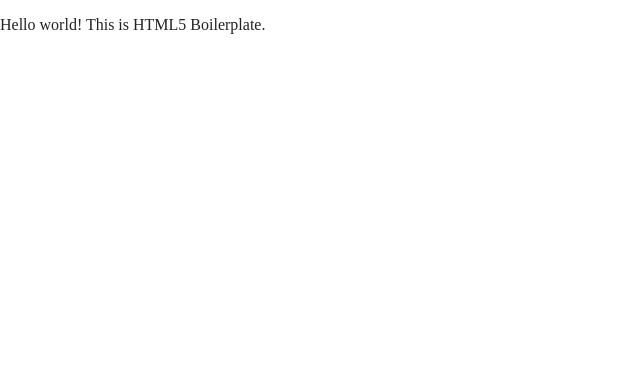
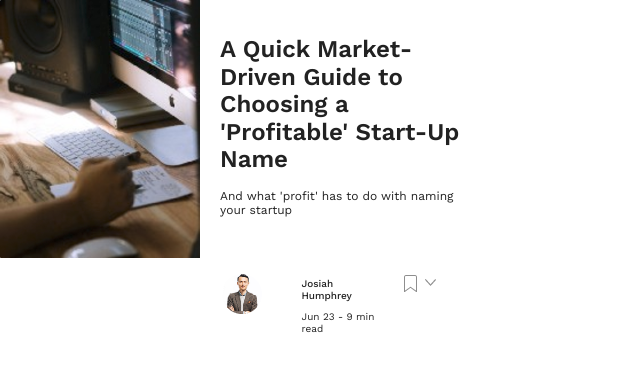
Before and after one commit to DriesDD/TrialRun, a website built with Parcel: page Three.html in a window 1280 px wide. Shown: the whole page, without its empty margins (0-640 px from the left). Built offline with nearby package versions, Linux system fonts and the light colour scheme.

Commit message:
Working on third exercise

```diff
--- a/Three.html
+++ b/Three.html
@@ -18,6 +18,8 @@
 
   <link rel="stylesheet" href="css/normalize.css">
   <link rel="stylesheet" href="css/main.css">
+  <link rel="stylesheet" href="css/Three.css">
+  <link href="https://fonts.googleapis.com/css2?family=Work+Sans:wght@400;500;600;700&display=swap" rel="stylesheet">
 
   <meta name="theme-color" content="#fafafa">
 </head>
@@ -25,7 +27,27 @@
 <body>
 
   <!-- Add your site or application content here -->
-  <p>Hello world! This is HTML5 Boilerplate.</p>
+  <grid-container class = card>
+    <grid-item class = cardimg>
+      <img src = img/desk.png></img>
+    </grid-item>
+    <grid-item class = cardsummary>
+      <h1>A Quick Market-Driven Guide to Choosing a 'Profitable' Start-Up Name</h1>
+      <p>And what 'profit' has to do with naming your startup</p>
+    </grid-item>
+    <grid-item class = cardprofile>
+      <img src = img/Josiah.png></img>
+    </grid-item>
+    <grid-item class = cardspecs>
+      <h2>Josiah Humphrey</h2>
+      <p>Jun 23 - 9 min read</p>
+    </grid-item>
+    <grid-item class = cardbookmark>
+      <img src = img/bookmark.png></img>
+    </grid-item>
+  </grid-container>
+
+
   <script src="js/vendor/modernizr-3.11.2.min.js"></script>
   <script src="js/plugins.js"></script>
   <script src="js/main.js"></script>
--- /dev/null
+++ b/css/Three.css
@@ -0,0 +1,18 @@
+.card {display: grid;
+    grid-template-areas:
+    'img summary summary summary'
+    'img profile specs bookmark';
+
+    font-family: 'Work Sans', sans-serif;
+    width: 489px;
+    height: 259;
+    margin: 0px;
+    font-size: 12px}
+
+.cardimg{grid-area: img}
+.cardsummary{grid-area: summary; padding: 20px}
+.cardprofile{grid-area: profile; padding: 20px 10px 20px 20px}
+.cardspecs{grid-area: specs; padding: 20px 0px; font-size: 10px}
+.cardbookmark{grid-area: bookmark; padding: 25px}
+h1{ font-weight:600; font-size: 16px}
+h2{ font-weight:500; font-size: 10px}
```
Also changed, not shown: img/Josiah.png (added), img/bookmark.png (added), img/desk.jpeg (added), img/desk.png (added).
